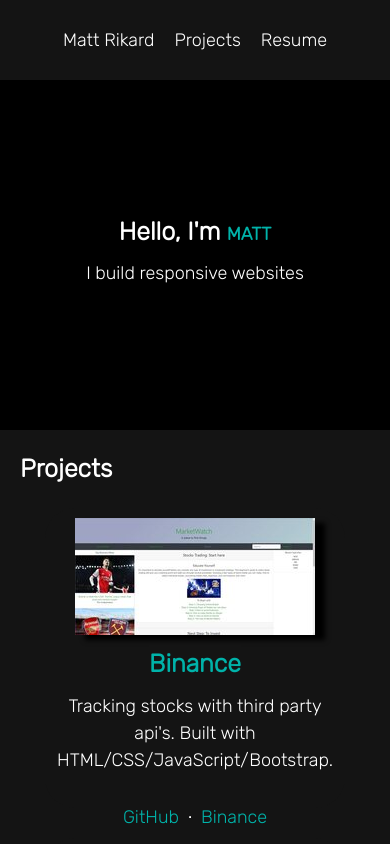
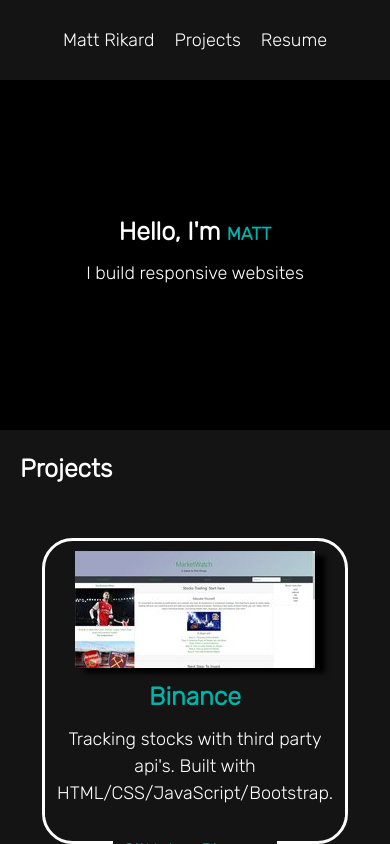
Before and after one commit to madhatter2084/profile2.0, a React (Create React App) app: page / in a window 390 px wide. Shown: the top 844 px of the page. Built offline with nearby package versions, Linux system fonts and the light colour scheme.

Commit message:
fixes addressing mobile responsiveness

```diff
--- a/src/components/NavBar/NavBar.css
+++ b/src/components/NavBar/NavBar.css
@@ -8,6 +8,8 @@
   position: sticky;
   top: 0;
   z-index: 2;
+  transition: all 0.8s;
+  transition-timing-function: ease-in;
 }
 
 a {
@@ -30,3 +32,7 @@
 .name {
   color: white;
 }
+
+.nav__black {
+  background-color: black;
+}
--- a/src/components/NavBar/NavBar.js
+++ b/src/components/NavBar/NavBar.js
@@ -1,9 +1,22 @@
 import "./NavBar.css";
+import React, { useEffect, useState } from "react";
 
 function NavBar() {
+  const [show, handleShow] = useState(false);
+  useEffect(() => {
+    window.addEventListener("scroll", () => {
+      if (window.scrollY > 350) {
+        handleShow(true);
+      } else handleShow(false);
+    });
+    return () => {
+      window.removeEventListener("scroll");
+    };
+  }, []);
+
   return (
     <>
-      <nav className="nav">
+      <nav className={`nav ${show && "nav__black"}`}>
         <div className="links animate__animated animate__fadeInDown">
           <a href="#home" className="name">
             Matt Rikard
--- a/src/routes/portfolio.css
+++ b/src/routes/portfolio.css
@@ -18,10 +18,9 @@
   flex-direction: column;
   height: 300px;
   width: 300px;
-  margin-left: 10px;
-  margin-right: 10px;
-  margin-bottom: 30px;
+  margin: 30px;
   align-items: center;
+  border-style: solid;
   border-radius: 10%;
   transition: 450ms;
 }
```
